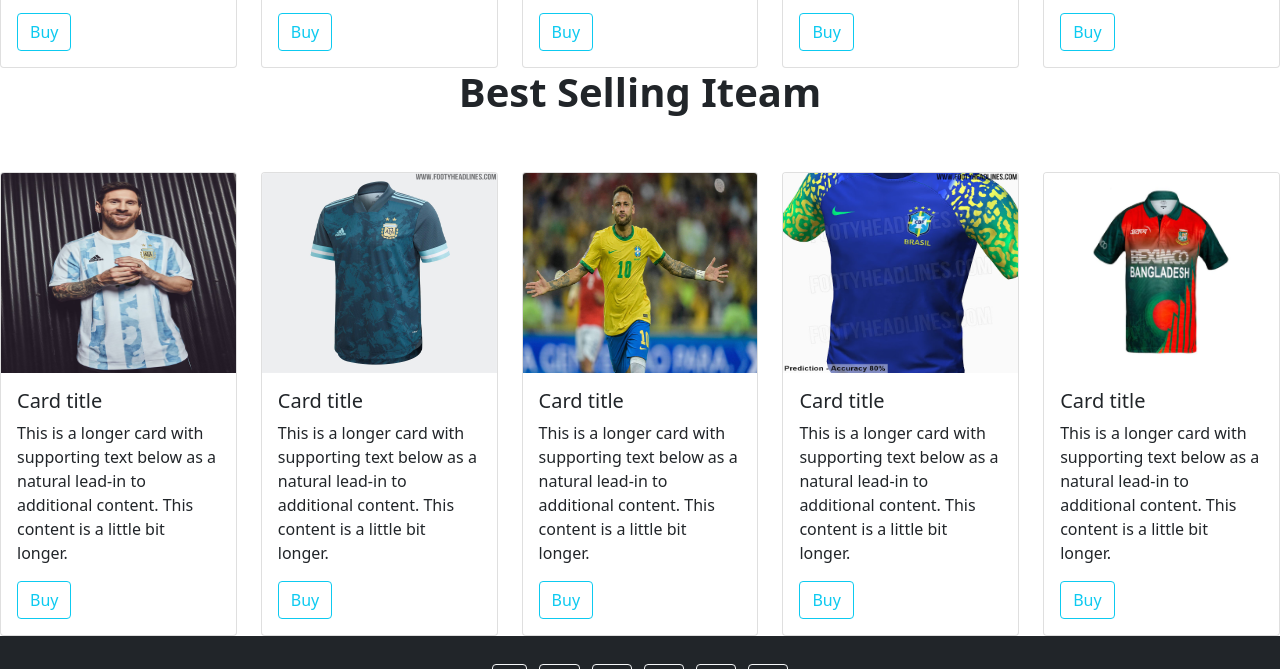
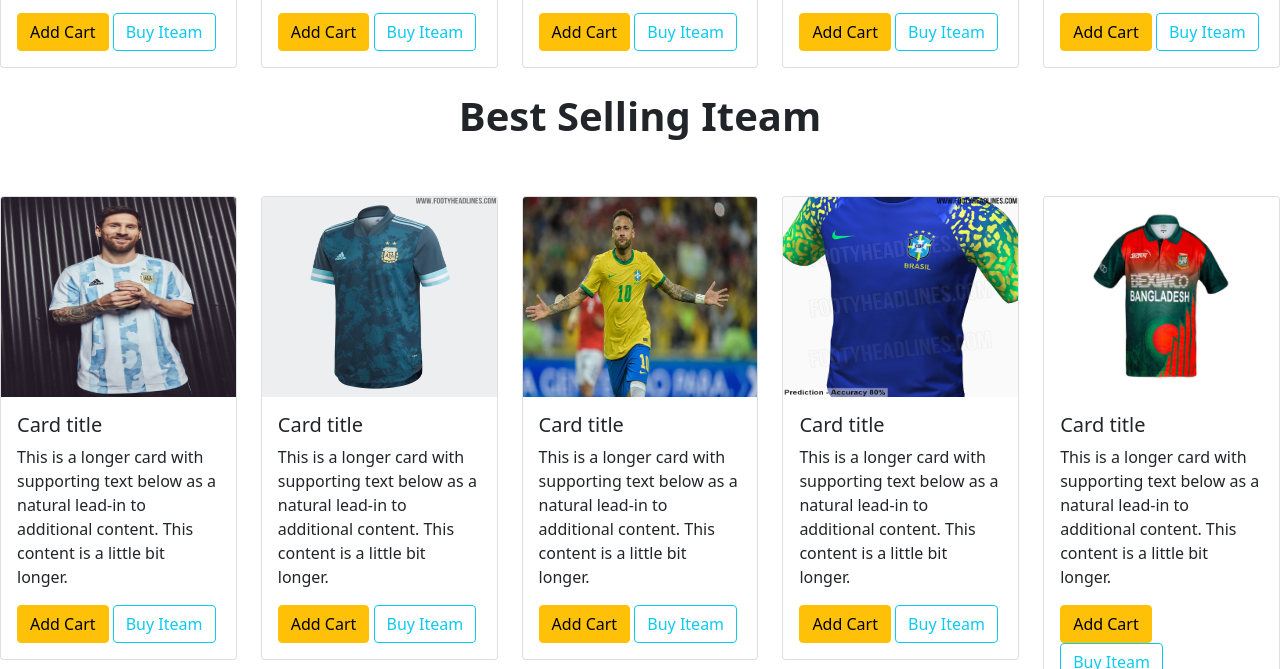
Before and after one commit to Abdullah-Shafi-Sagor/Abdullah-Shafi-Sagor.github.io, a plain HTML site: page index.html in a window 1280 px wide. Shown: the part 1010-1679 px from the top of the page. Drawn offline with nearby package versions, Linux system fonts and the light colour scheme.

Commit message:
Add files via upload

```diff
--- a/index.html
+++ b/index.html
@@ -16,7 +16,8 @@
     <title>Alu Potol</title>
   </head>
   <body>
-    <nav class="navbar navbar-expand-lg navbar-light" style="background-color: #e3f2fd;" >
+
+    <nav class="navbar sticky-top navbar-expand-lg navbar-light" style="background-color: #e3f2fd;" >
   <div class="container-fluid">
     <button class="navbar-toggler" type="button" data-bs-toggle="collapse" data-bs-target="#navbarTogglerDemo03" aria-controls="navbarTogglerDemo03" aria-expanded="false" aria-label="Toggle navigation">
       <span class="navbar-toggler-icon"></span>
@@ -27,11 +28,15 @@
         <li class="nav-item">
           <a class="nav-link active" aria-current="page" href="#">Home</a>
         </li>
+
         <li class="nav-item">
-          <a class="nav-link active" aria-current="page" href="#">All Collection</a>
+          <a class="nav-link active" aria-current="page" href="#n_collection">New Collection</a>
         </li>
         <li class="nav-item">
-          <a class="nav-link active" aria-current="page" href="#">New Collection</a>
+          <a class="nav-link active" aria-current="page" href="#b_selling">Best Selling Iteam</a>
+        </li>
+        <li class="nav-item">
+          <a class="nav-link active" aria-current="page" href="#a_iteam">All Collection</a>
         </li>
         <li class="nav-item">
           <a class="nav-link active" aria-current="page" href="#">LogIn</a>
@@ -81,8 +86,8 @@
 <br>
 
 <!-- Latest Collections-->
-
-<h1><center><b>Latest Collections</b></center><br></h1>
+<section id="n_collection">
+<h1><center><b>New Collection</b></center><br></h1>
 
 <div class="row row-cols-1 row-cols-md-5 g-4">
   <div class="col">
@@ -91,7 +96,8 @@
       <div class="card-body">
         <h5 class="card-title">Card title</h5>
         <p class="card-text">This is a longer card with supporting text below as a natural lead-in to additional content. This content is a little bit longer.</p>
-        <a href="#" class="btn btn-outline-info">Buy</a>
+        <a href="#" class="btn btn-warning">Add Cart</a>
+        <a href="#" class="btn btn-outline-info">Buy Iteam</a>
       </div>
     </div>
   </div>
@@ -101,7 +107,8 @@
       <div class="card-body">
         <h5 class="card-title">Card title</h5>
         <p class="card-text">This is a longer card with supporting text below as a natural lead-in to additional content. This content is a little bit longer.</p>
-        <a href="#" class="btn btn-outline-info">Buy</a>
+        <a href="#" class="btn btn-warning">Add Cart</a>
+        <a href="#" class="btn btn-outline-info">Buy Iteam</a>
       </div>
     </div>
   </div>
@@ -111,7 +118,8 @@
       <div class="card-body">
         <h5 class="card-title">Card title</h5>
         <p class="card-text">This is a longer card with supporting text below as a natural lead-in to additional content. This content is a little bit longer.</p>
-        <a href="#" class="btn btn-outline-info">Buy</a>
+        <a href="#" class="btn btn-warning">Add Cart</a>
+        <a href="#" class="btn btn-outline-info">Buy Iteam</a>
       </div>
     </div>
   </div>
@@ -121,7 +129,8 @@
       <div class="card-body">
         <h5 class="card-title">Card title</h5>
         <p class="card-text">This is a longer card with supporting text below as a natural lead-in to additional content. This content is a little bit longer.</p>
-        <a href="#" class="btn btn-outline-info">Buy</a>
+        <a href="#" class="btn btn-warning">Add Cart</a>
+        <a href="#" class="btn btn-outline-info">Buy Iteam</a>
       </div>
     </div>
   </div>
@@ -131,15 +140,18 @@
       <div class="card-body">
         <h5 class="card-title">Card title</h5>
         <p class="card-text">This is a longer card with supporting text below as a natural lead-in to additional content. This content is a little bit longer.</p>
-        <a href="#" class="btn btn-outline-info">Buy</a>
+        <a href="#" class="btn btn-warning">Add Cart</a>
+        <a href="#" class="btn btn-outline-info">Buy Iteam</a>
       </div>
     </div>
   </div>
 </div>
+</section>
+<br>
 
 
 <!-- Best Selling Iteam-->
-
+<section id="b_selling">
 <h1><center><b>Best Selling Iteam</b></center><br></h1>
 
 <div class="row row-cols-1 row-cols-md-5 g-4">
@@ -149,7 +161,8 @@
       <div class="card-body">
         <h5 class="card-title">Card title</h5>
         <p class="card-text">This is a longer card with supporting text below as a natural lead-in to additional content. This content is a little bit longer.</p>
-        <a href="#" class="btn btn-outline-info">Buy</a>
+        <a href="#" class="btn btn-warning">Add Cart</a>
+        <a href="#" class="btn btn-outline-info">Buy Iteam</a>
       </div>
     </div>
   </div>
@@ -159,7 +172,8 @@
       <div class="card-body">
         <h5 class="card-title">Card title</h5>
         <p class="card-text">This is a longer card with supporting text below as a natural lead-in to additional content. This content is a little bit longer.</p>
-        <a href="#" class="btn btn-outline-info">Buy</a>
+        <a href="#" class="btn btn-warning">Add Cart</a>
+        <a href="#" class="btn btn-outline-info">Buy Iteam</a>
       </div>
     </div>
   </div>
@@ -169,7 +183,8 @@
       <div class="card-body">
         <h5 class="card-title">Card title</h5>
         <p class="card-text">This is a longer card with supporting text below as a natural lead-in to additional content. This content is a little bit longer.</p>
-        <a href="#" class="btn btn-outline-info">Buy</a>
+        <a href="#" class="btn btn-warning">Add Cart</a>
+        <a href="#" class="btn btn-outline-info">Buy Iteam</a>
       </div>
     </div>
   </div>
@@ -179,7 +194,8 @@
       <div class="card-body">
         <h5 class="card-title">Card title</h5>
         <p class="card-text">This is a longer card with supporting text below as a natural lead-in to additional content. This content is a little bit longer.</p>
-        <a href="#" class="btn btn-outline-info">Buy</a>
+        <a href="#" class="btn btn-warning">Add Cart</a>
+        <a href="#" class="btn btn-outline-info">Buy Iteam</a>
       </div>
     </div>
   </div>
@@ -189,13 +205,24 @@
       <div class="card-body">
         <h5 class="card-title">Card title</h5>
         <p class="card-text">This is a longer card with supporting text below as a natural lead-in to additional content. This content is a little bit longer.</p>
-        <a href="#" class="btn btn-outline-info">Buy</a>
+        <a href="#" class="btn btn-warning">Add Cart</a><br>
+        <a href="#" class="btn btn-outline-info">Buy Iteam</a>
       </div>
     </div>
   </div>
 </div>
+</section>
 
 
+
+<br>
+<!-- All Iteam-->
+<section id= a_iteam>
+<h1><center><b>All Iteams</b></center><br></h1>
+</section>
+
+
+<br>
 <!-- Footer -->
 <footer class="bg-dark text-center text-white">
   <!-- Grid container -->
@@ -274,8 +301,8 @@
 
   <!-- Copyright -->
   <div class="text-center p-3" style="background-color: rgba(0, 0, 0, 0.2);">
-    © 2020 Copyright:
-    <a class="text-white" href="https://mdbootstrap.com/">Abdullah Shafi</a>
+    © 2022 Copyright:
+    <a class="text-white" href="https://abdullah-shafi.github.io/">S M Abdullah Shafi</a>
   </div>
   <!-- Copyright -->
 </footer>
```
